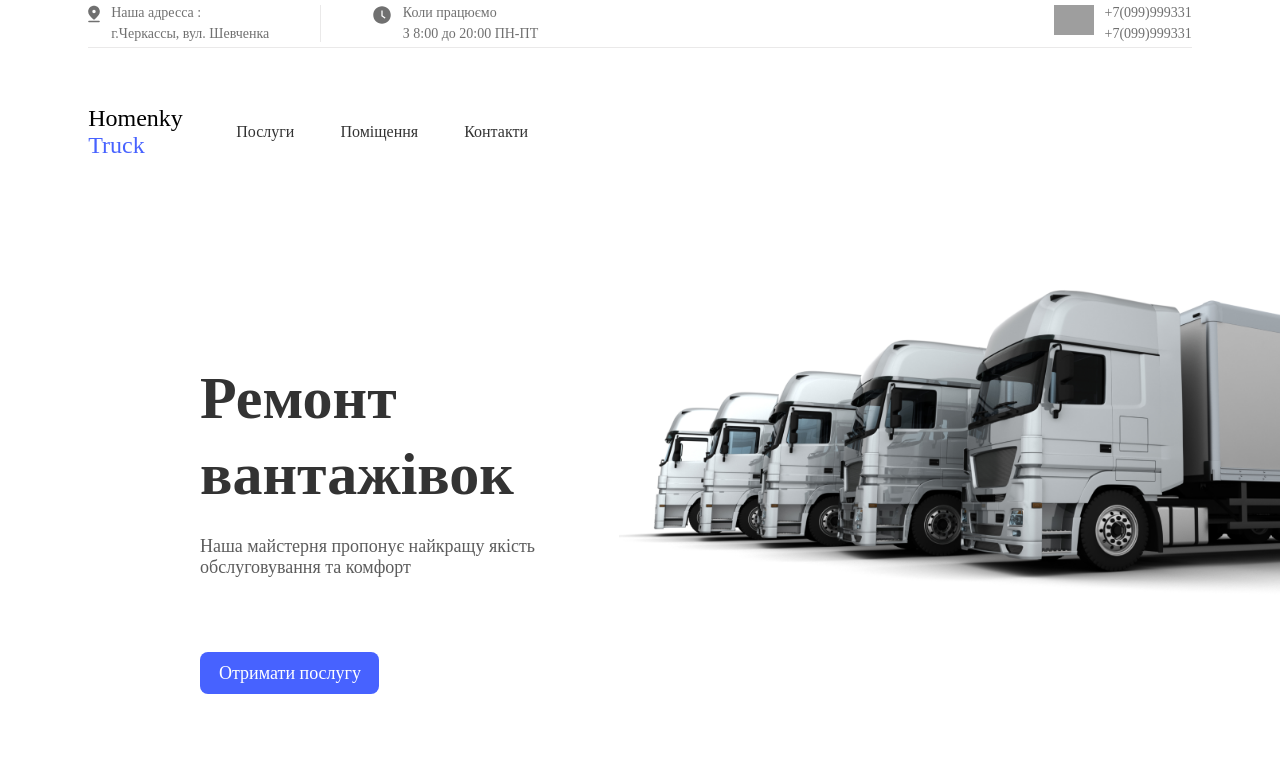
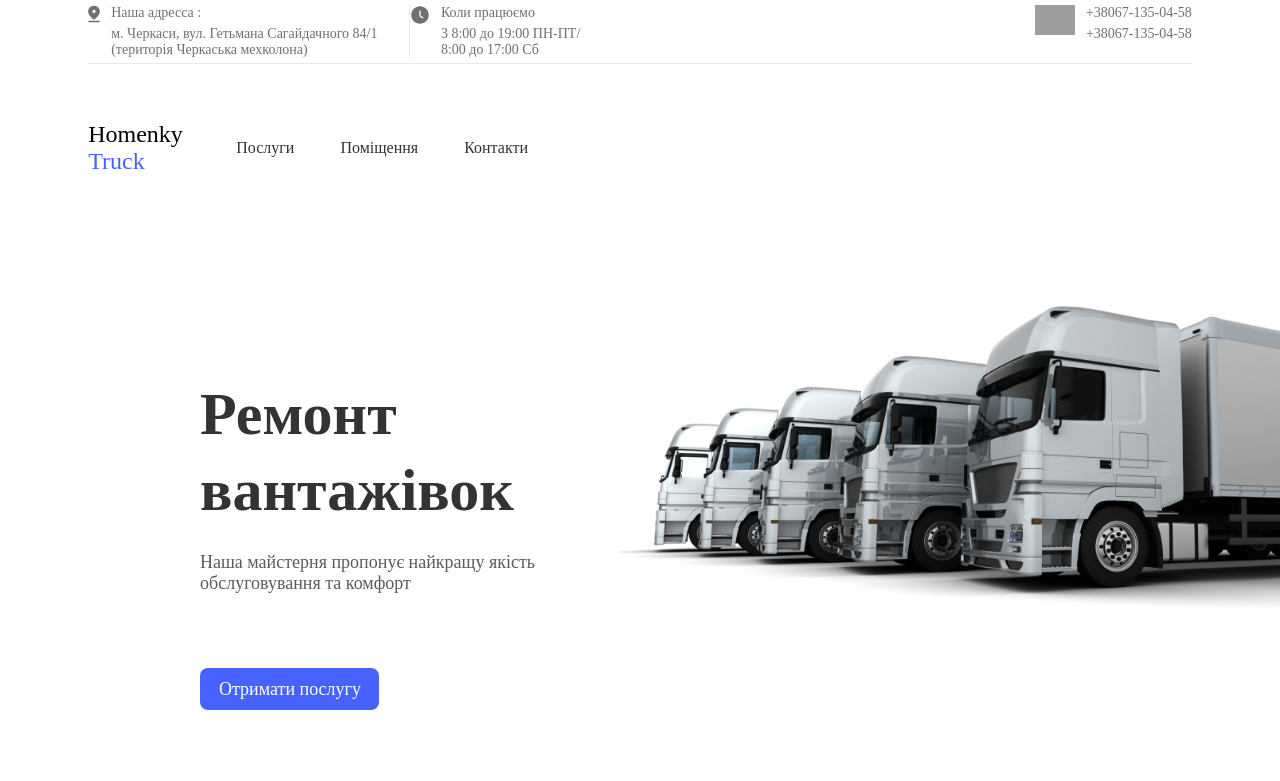
Before and after one commit to TemchenkoVolodymyr/Truck-repair, a React (Vite) app: page / in a window 1280 px wide. Shown: the top 781 px of the page. Built offline with nearby package versions, Linux system fonts and the light colour scheme; grey boxes are pictures that could not be loaded.

Commit message:
have changed header items

```diff
--- a/src/Components/Header/HeaderContacts/HeaderContacts.module.css
+++ b/src/Components/Header/HeaderContacts/HeaderContacts.module.css
@@ -6,7 +6,7 @@
   padding-bottom: 5px;
 }
 .container .info {
-  max-width: 450px;
+  max-width: 500px;
   width: 100%;
   justify-content: space-between;
   display: flex;
--- a/src/Components/Header/HeaderContacts/HeaderContacts.module.scss
+++ b/src/Components/Header/HeaderContacts/HeaderContacts.module.scss
@@ -5,7 +5,7 @@
   border-bottom: 1px solid rgba(150, 145, 145, 0.2);
   padding-bottom: 5px;
   .info{
-    max-width: 450px;
+    max-width: 500px;
     width: 100%;
     justify-content: space-between;
     display: flex;
--- a/src/Components/Header/HeaderContacts/HeaderContacts.tsx
+++ b/src/Components/Header/HeaderContacts/HeaderContacts.tsx
@@ -8,14 +8,14 @@ const HeaderContacts = () => {
     return (
         <div className={style.container}>
             <section className={style.info}>
-                <ContactsItem title={"Наша адресса :"} description={"г.Черкассы, вул. Шевченка"}
+                <ContactsItem title={"Наша адресса :"} description={"м. Черкаси, вул. Гетьмана Сагайдачного 84/1 (територія Черкаська мехколона)"}
                               image={mapIcon}></ContactsItem>
                 <span></span>
-                <ContactsItem title={"Коли працюємо"} description={"З 8:00 до 20:00 ПН-ПТ"}
+                <ContactsItem title={"Коли працюємо"} description={"З 8:00 до 19:00 ПН-ПТ/ 8:00 до 17:00 Сб"}
                               image={clock}></ContactsItem>
             </section>
 
-            <ContactsItem title={"+7(099)999331"} description={"+7(099)999331"} image={mobile}></ContactsItem>
+            <ContactsItem title={"+38067-135-04-58"} description={"+38067-135-04-58"} image={mobile}></ContactsItem>
         </div>
     );
 };
```
